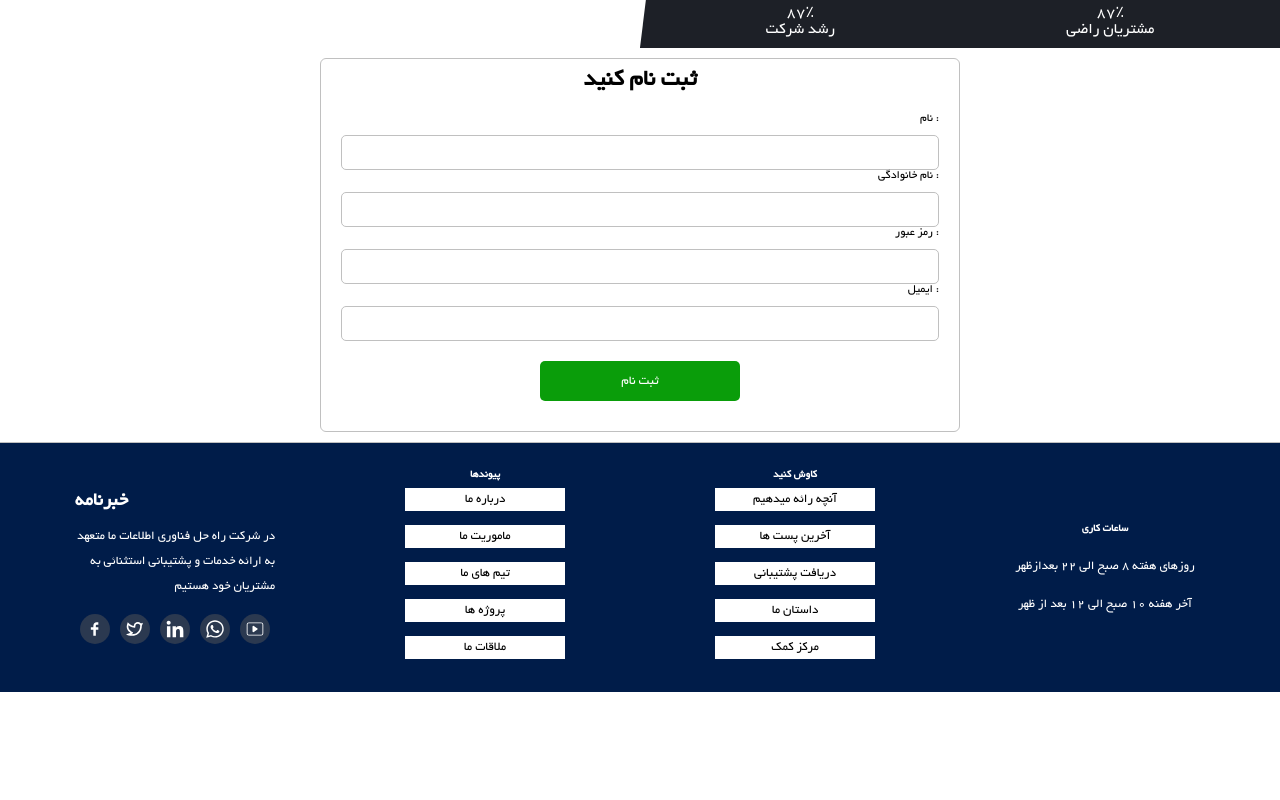
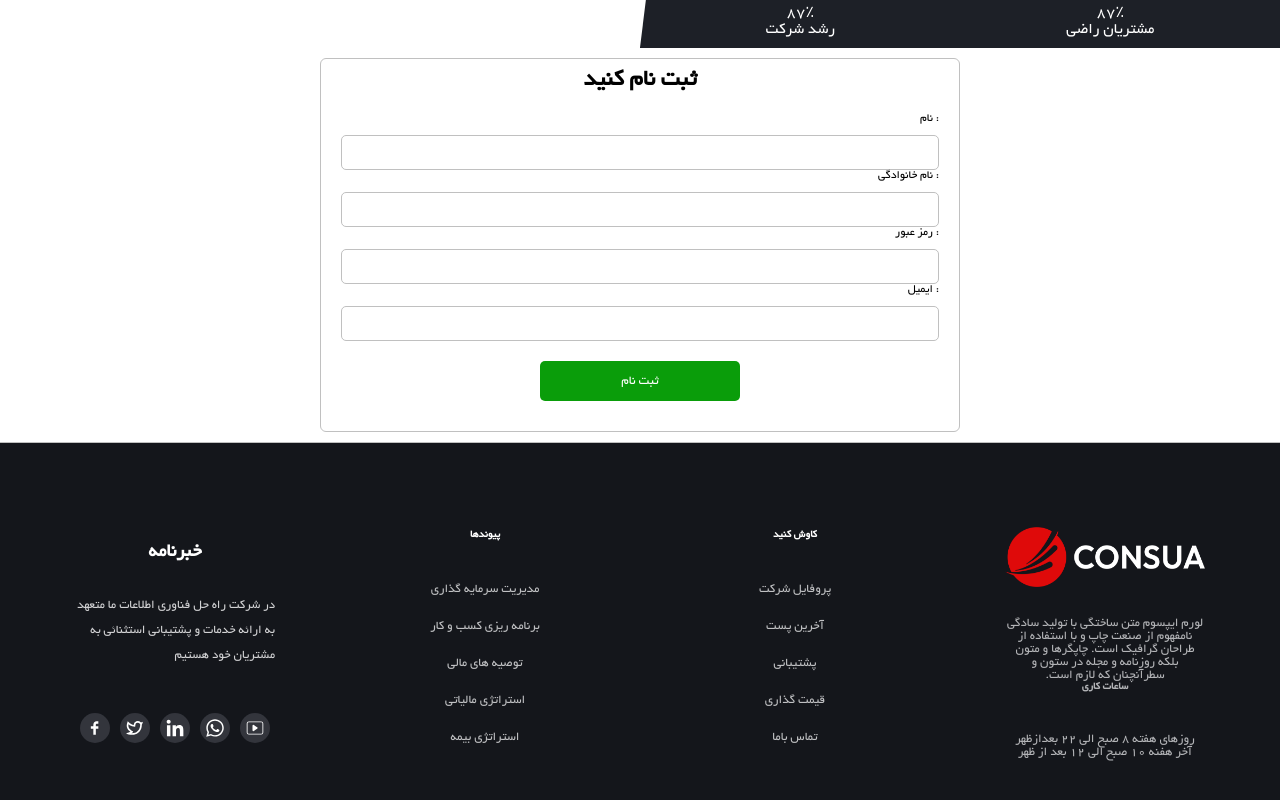
Before and after one commit to samiraomidvar7129/Consua-corporate-project, a React (Create React App) app: page /login in a window 1280 px wide. Shown: the part 1032-1832 px from the top of the page. Before the commit the page ends 1724 px from the top, so only its background shows below. Built offline with nearby package versions, Linux system fonts and the light colour scheme.

Commit message:
add footer styles

```diff
--- a/src/components/explorations.js
+++ b/src/components/explorations.js
@@ -5,22 +5,22 @@ const Explorations = () => {
   return (
     <div className='explorations-wrapper'>
          <h5>کاوش کنید</h5>
-        <div >
+        <div className="explorations-parent">
             <ul className='explorations-list'>
                 <li>
-                    <a href=''> آنچه رائه میدهیم</a>
+                    <a href=''>   پروفایل شرکت</a>
                 </li>
                 <li>
-                    <a href=''> آخرین پست ها</a>
+                    <a href=''> آخرین پست </a>
                 </li>
                 <li>
-                    <a href=''>  دریافت پشتیبانی</a>
+                    <a href=''>   پشتیبانی</a>
                 </li>
                 <li>
-                    <a href=''> داستان ما</a>
+                    <a href=''>  قیمت گذاری</a>
                 </li>
                 <li>
-                    <a href=''> مرکز کمک</a>
+                    <a href=''>  تماس باما</a>
                 </li>
             </ul>
         </div>
--- a/src/components/footerText.js
+++ b/src/components/footerText.js
@@ -7,7 +7,7 @@ const FooterText = () => {
   return (
     <div className="footer-item-txt">
 
-       <h2> خبرنامه</h2>
+       <h2 className='footer-item_title'> خبرنامه</h2>
 
 
           <p className="footer-item-p">
--- a/src/components/links.js
+++ b/src/components/links.js
@@ -6,22 +6,22 @@ const Links = () => {
   return (
     <div className='links-wrapper'>
         <h5>پیوندها</h5>
-        <div>
+        <div className='links-parent'>
             <ul className='links-list'>
                 <li>
-                    <a href='#'>درباره ما</a>
+                    <a href='#'> مدیریت سرمایه گذاری</a>
                 </li>
                 <li>
-                    <a href='#'>ماموریت ما</a>
+                    <a href='#'> برنامه ریزی کسب و کار</a>
                 </li>
                 <li>
-                    <a href='#'>تیم های ما</a>
+                    <a href='#'>  توصیه های مالی</a>
                 </li>
                 <li>
-                    <a href='#'>پروژه ها</a>
+                    <a href='#'> استراتژی مالیاتی</a>
                 </li>
                 <li>
-                    <a href='#'>ملاقات ما</a>
+                    <a href='#'> استراتژی بیمه</a>
                 </li>
             </ul>
         </div>
--- a/src/components/workTime.js
+++ b/src/components/workTime.js
@@ -1,20 +1,26 @@
-
-import React from 'react'
+import React from "react";
 import "../index.css";
-
 
 const WorkTime = () => {
   return (
-    <div>
-        <h5> ساعات کاری</h5>
-          <div className="work-time">
-            <div className="work-time_span">
-           <span>روزهای هفته ۸ صبح الی ۲۲ بعدازظهر</span>
-           <span>آخر هفنه ۱۰ صبح الی ۱۲ بعد از ظهر</span>
-            </div>
-          </div>
+    <div className="workTime-parent">
+      <div className="workTime-logoBox">
+        <img src="images/Logo/logo-light.png" />
+      </div>
+      <p className="workTime-txt">
+        لورم ایپسوم متن ساختگی با تولید سادگی نامفهوم از صنعت چاپ و با استفاده
+        از طراحان گرافیک است. چاپگرها و متون بلکه روزنامه و مجله در ستون و
+        سطرآنچنان که لازم است.
+      </p>
+      <h5> ساعات کاری</h5>
+      <div className="workTime-content">
+        <div className="workTime-span">
+          <span>روزهای هفته ۸ صبح الی ۲۲ بعدازظهر</span>
+          <span>آخر هفنه ۱۰ صبح الی ۱۲ بعد از ظهر</span>
+        </div>
+      </div>
     </div>
-  )
-}
+  );
+};
 
 export default WorkTime;
--- a/src/index.css
+++ b/src/index.css
@@ -665,8 +665,8 @@ label {
 
 .footer {
   width: 100%;
-  height: 250px;
-  background: rgb(0, 28, 73);
+  height: 400px;
+  background: rgb(20,22,27);
   color: #ffff;
   padding: 20px auto 20px auto;
   font-size: 13px;
@@ -693,9 +693,12 @@ label {
 .footer-item-txt {
   display: flex;
   flex-direction: column;
-  justify-content: flex-start;
-  align-items: end;
+  justify-content: center;
+  align-items: center;
   text-align: right;
+}
+.footer-item-title{
+    text-align: center !important;
 }
 .footer-item-img {
   width: 100px;
@@ -711,7 +714,8 @@ label {
 .footer-item-p {
   text-align: right;
   line-height: 25px;
-  padding-top: 12px;
+ margin: 30px auto;
+  color: rgb(210,210,212);
 }
 .footer-logo {
   width: 60px;
@@ -726,12 +730,33 @@ label {
 .footer-link {
   color: #ffff;
 }
-.work-time {
+.workTime-parent{
+    display: flex;
+    flex-direction: column;
+    justify-content: center;
+    align-content: center;
+    color: rgb(179,180,183);
+}
+.workTime-logoBox{
+    width: 100%;
+    height: 60px;
+}
+.workTime-logoBox img{
+    display: block;
+    width: 100%;
+    height: 100%;
+}
+.workTime-txt{
+   padding-top: 30px;
+
+}
+.workTime-content {
+    padding-top: 40px;
   display: flex;
   justify-content: center;
   align-items: center;
 }
-.work-time_span {
+.workTime-span {
   display: flex;
   flex-direction: column;
   justify-content: center;
@@ -765,7 +790,7 @@ label {
 .socialNetworks ul li {
   width: 30px;
   height: 30px;
-  background-color: #2b3950;
+  background-color: rgb(51,53,60);
   border-radius: 100%;
   display: flex;
   justify-content: center;
@@ -781,17 +806,20 @@ label {
 
 /* Links Component Styles */
 
+.explorations-parent,.links-parent{
+    margin-top: 30px;
+}
+
 .links-list li,
 .explorations-list li {
   padding: 5px;
-  background-color: #ffff;
   display: inline-block;
   width: 80%;
   margin: 7px auto;
 }
 .links-list li a,
 .explorations-list li a {
-  color: #010101;
+  color: rgb(192,193,195);
 }
 .links-list li:hover a,
 .explorations-list li:hover a {
```
Also changed, not shown: public/images/Logo/logo-light.png (added), public/images/Shape/bgFooter.png (added).
